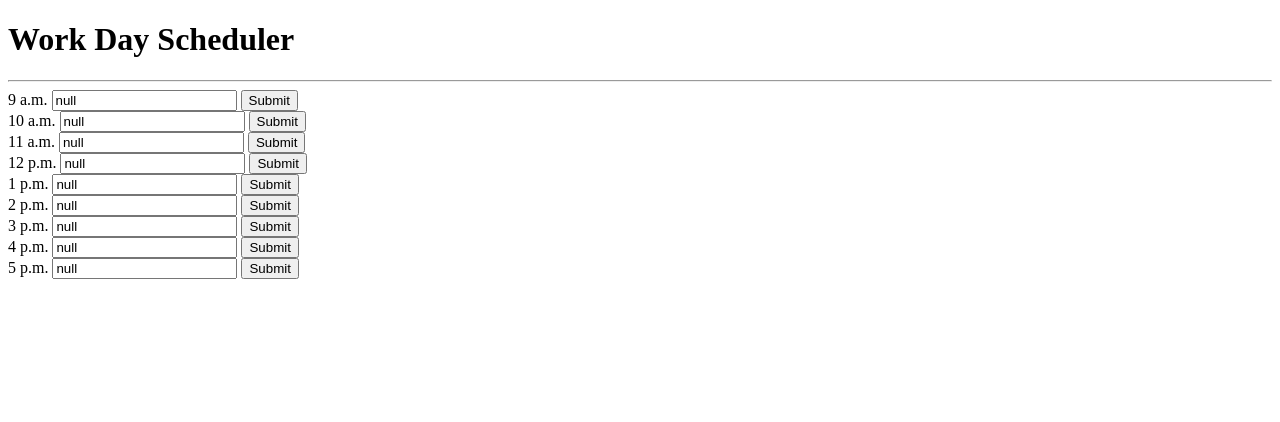
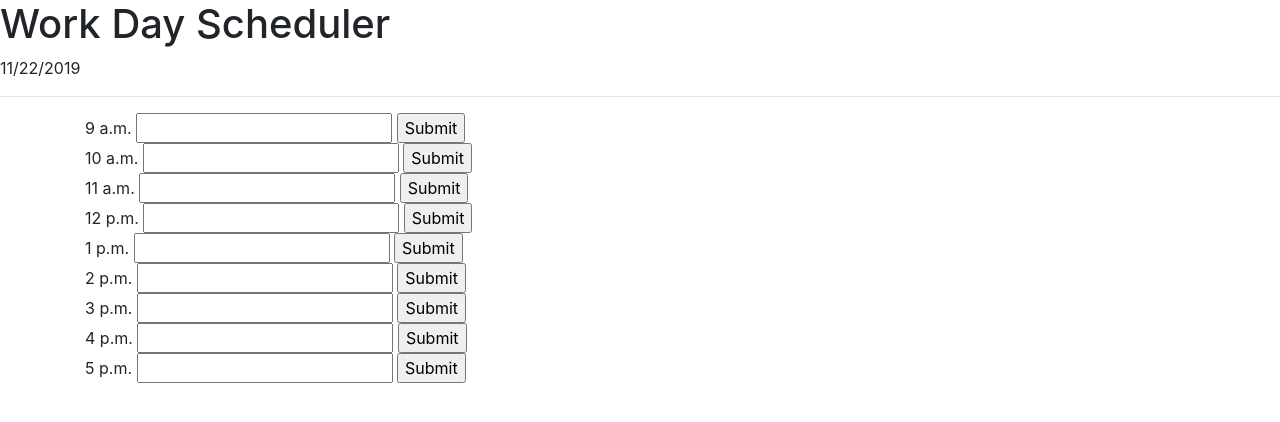
Before and after one commit to JackJewell/planner, a plain HTML site: page index.html in a window 1280 px wide. Drawn offline with nearby package versions, Linux system fonts and the light colour scheme.

Commit message:
all functions complete

```diff
--- a/index.html
+++ b/index.html
@@ -5,12 +5,14 @@
     <meta name="viewport" content="width=device-width, initial-scale=1.0">
     <meta http-equiv="X-UA-Compatible" content="ie=edge">
     <title>Daily Planner</title>
+    <link rel="stylesheet" href="https://stackpath.bootstrapcdn.com/bootstrap/4.3.1/css/bootstrap.min.css" integrity="sha384-ggOyR0iXCbMQv3Xipma34MD+dH/1fQ784/j6cY/iJTQUOhcWr7x9JvoRxT2MZw1T" crossorigin="anonymous">
     <script src="https://ajax.googleapis.com/ajax/libs/jquery/3.4.1/jquery.min.js"></script>
 </head>
 <body>
     <h1>Work Day Scheduler</h1>
+    <div id = "dateDisplay"></div>
     <hr>
-    <div>
+    <div class = "container">
         <form onsubmit="logText(this)">
             9 a.m.
             <input type = "text" id="nineAm" name = "nineAm">
--- a/javascript.js
+++ b/javascript.js
@@ -1,12 +1,32 @@
 let formArray = ["nineAm", "tenAm", "elevenAm", "noon", "onePm", "twoPm", "threePm", "fourPm", "fivePm"];
 let timeVar;
+let dateVar;
+
+function dateFinder(){
+    dateVar = new Date().toLocaleDateString();
+    return dateVar;
+}
+
+dateFinder();
+console.log(dateVar);
+
+$("#dateDisplay").text(dateVar);
 
 formArray.forEach(startUp);
 
 function startUp(storageId){
     var formSet = document.getElementById(storageId);
     var textSet = localStorage.getItem(storageId);
+    var currentDate = localStorage.getItem("setDate")
+    if (textSet == null){
+    }else{
     formSet.setAttribute("value",textSet);
+    }
+
+    if(currentDate !== dateVar){
+        localStorage.clear();
+    }else{
+    }
 }
 
 function logText(formReturn){
@@ -15,10 +35,11 @@ function logText(formReturn){
     var inputText= document.getElementById(formId).value;
     var storageClass = document.getElementById(formId).name;
     localStorage.setItem(storageClass, inputText);
+    localStorage.setItem(setDate, dateVar);
 }
 
 function timeFinder(){
-    timeVar = new Date().toLocaleTimeString([],{hour: '2-digit', minute: '2-digit'});
+    timeVar = new Date().toLocaleTimeString([],{hour: '2-digit'});
     return timeVar;
 }
 
```
